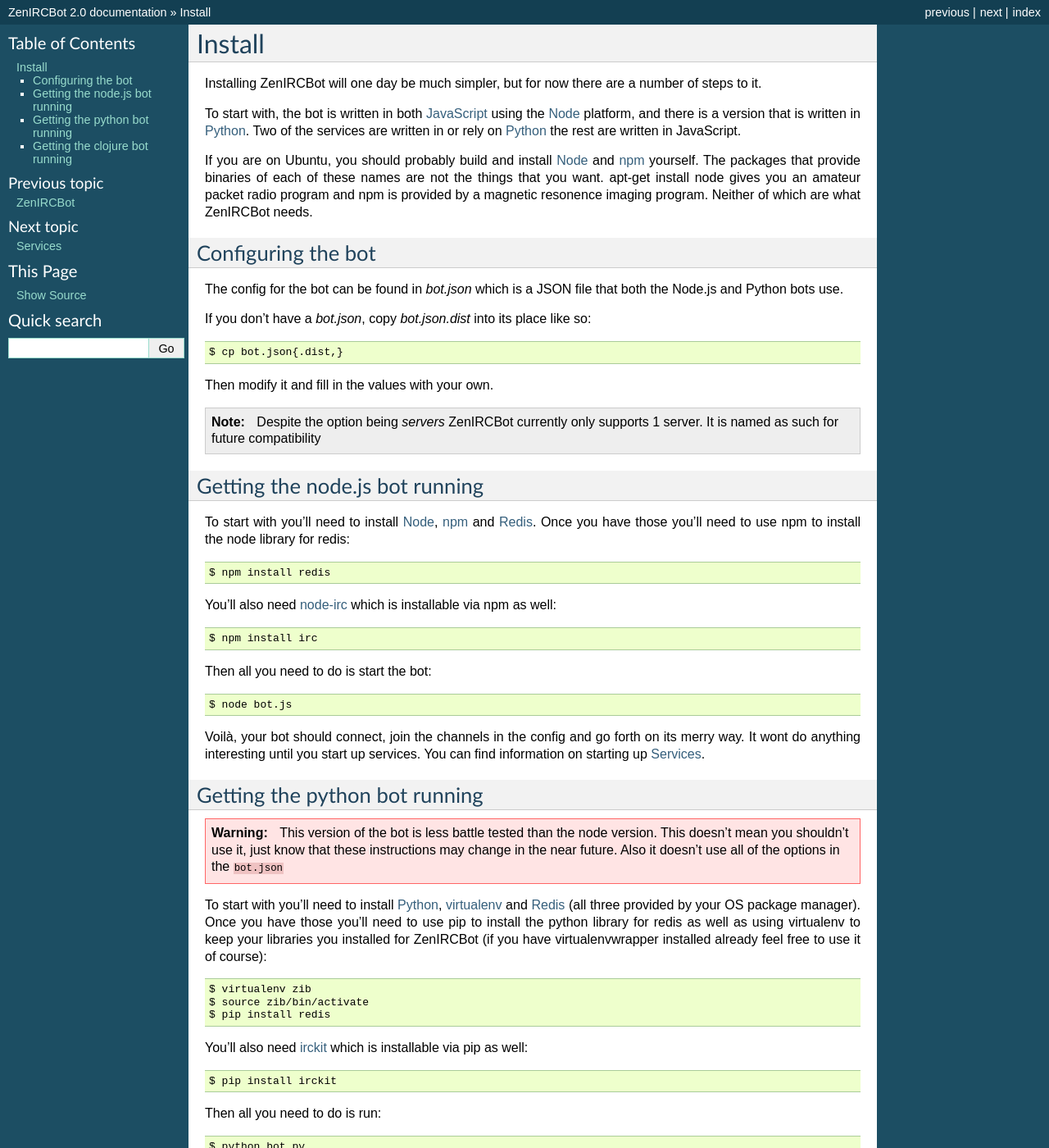
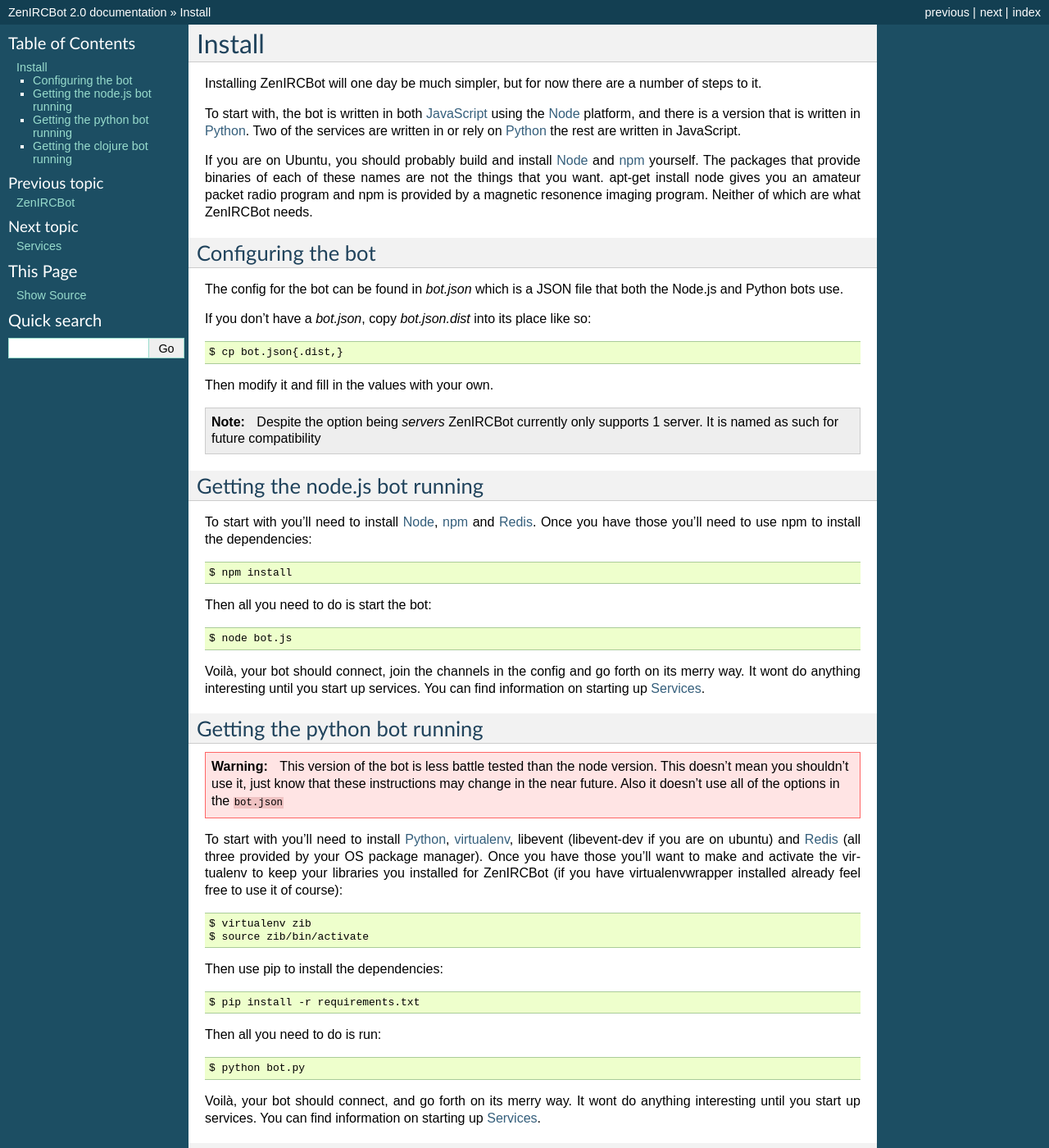
Before and after one commit to zenirc/zenircbot, a Sphinx documentation site: the page built from docs/install.rst, in a window 1280 px wide and 1400 px high. Shown: the whole window at 82% size. Built offline with Sphinx 7.4.7, drawn with Linux system fonts in a browser that asks for light colours.

Commit message:
new install docs for python/node

```diff
--- a/docs/install.rst
+++ b/docs/install.rst
@@ -36,14 +36,9 @@
 -------------------------------
 
 To start with you'll need to install Node_, npm_ and Redis_. Once you
-have those you'll need to use npm to install the node library for
-redis::
+have those you'll need to use npm to install the dependencies::
 
-    $ npm install redis
-
-You'll also need node-irc_ which is installable via npm as well::
-
-    $ npm install irc
+    $ npm install
 
 Then all you need to do is start the bot::
 
@@ -63,20 +58,19 @@
     these instructions may change in the near future. Also it doesn't
     use all of the options in the ``bot.json``
 
-To start with you'll need to install Python_, virtualenv_ and Redis_
-(all three provided by your OS package manager). Once you have those
-you'll need to use pip to install the python library for redis as well
-as using virtualenv to keep your libraries you installed for ZenIRCBot
-(if you have virtualenvwrapper installed already feel free to use it
-of course)::
+To start with you'll need to install Python_, virtualenv_, libevent
+(libevent-dev if you are on ubuntu) and Redis_ (all three provided by
+your OS package manager). Once you have those you'll want to make and
+activate the virtualenv to keep your libraries you installed for
+ZenIRCBot (if you have virtualenvwrapper installed already feel free
+to use it of course)::
 
     $ virtualenv zib
     $ source zib/bin/activate
-    $ pip install redis
 
-You'll also need irckit_ which is installable via pip as well::
+Then use pip to install the dependencies::
 
-    $ pip install irckit
+    $ pip install -r requirements.txt
 
 Then all you need to do is run::
 
```
